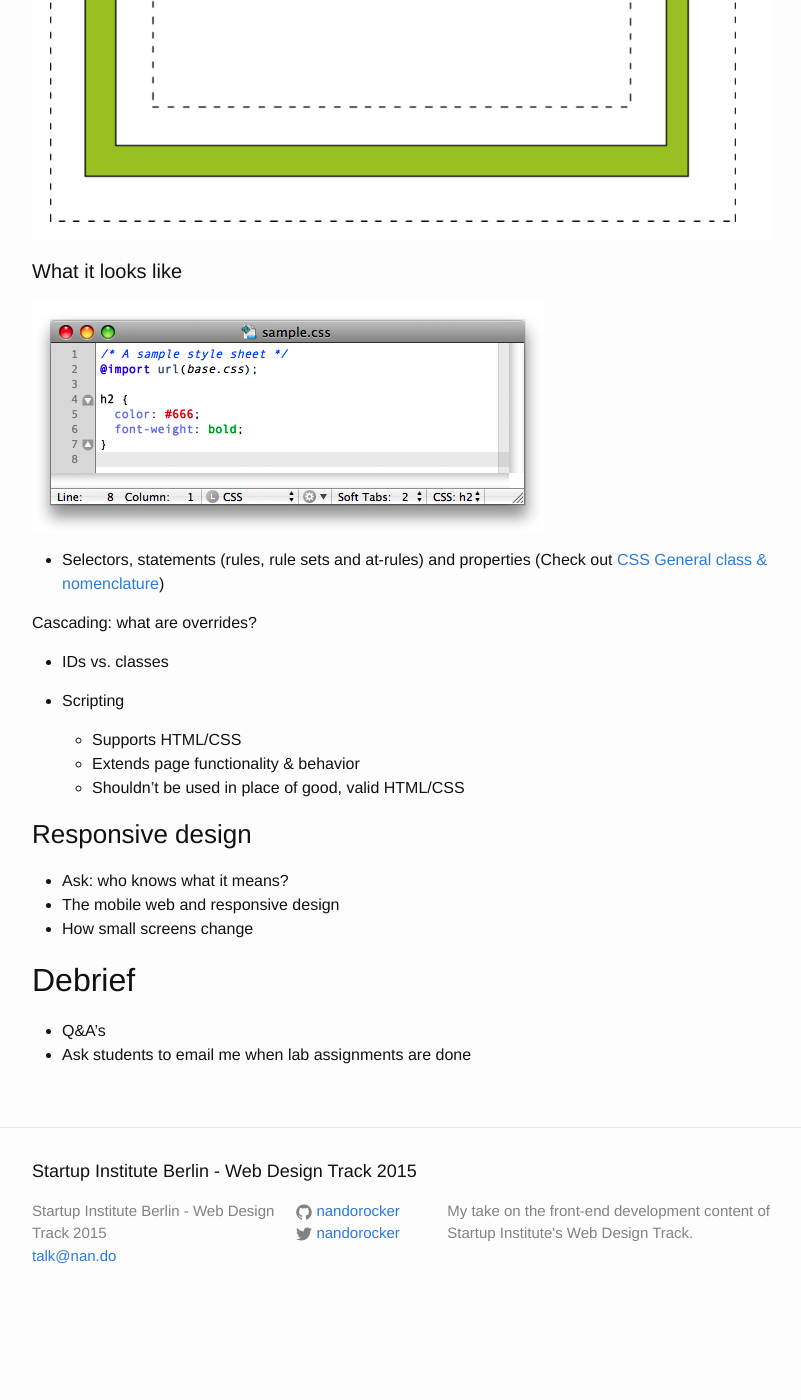
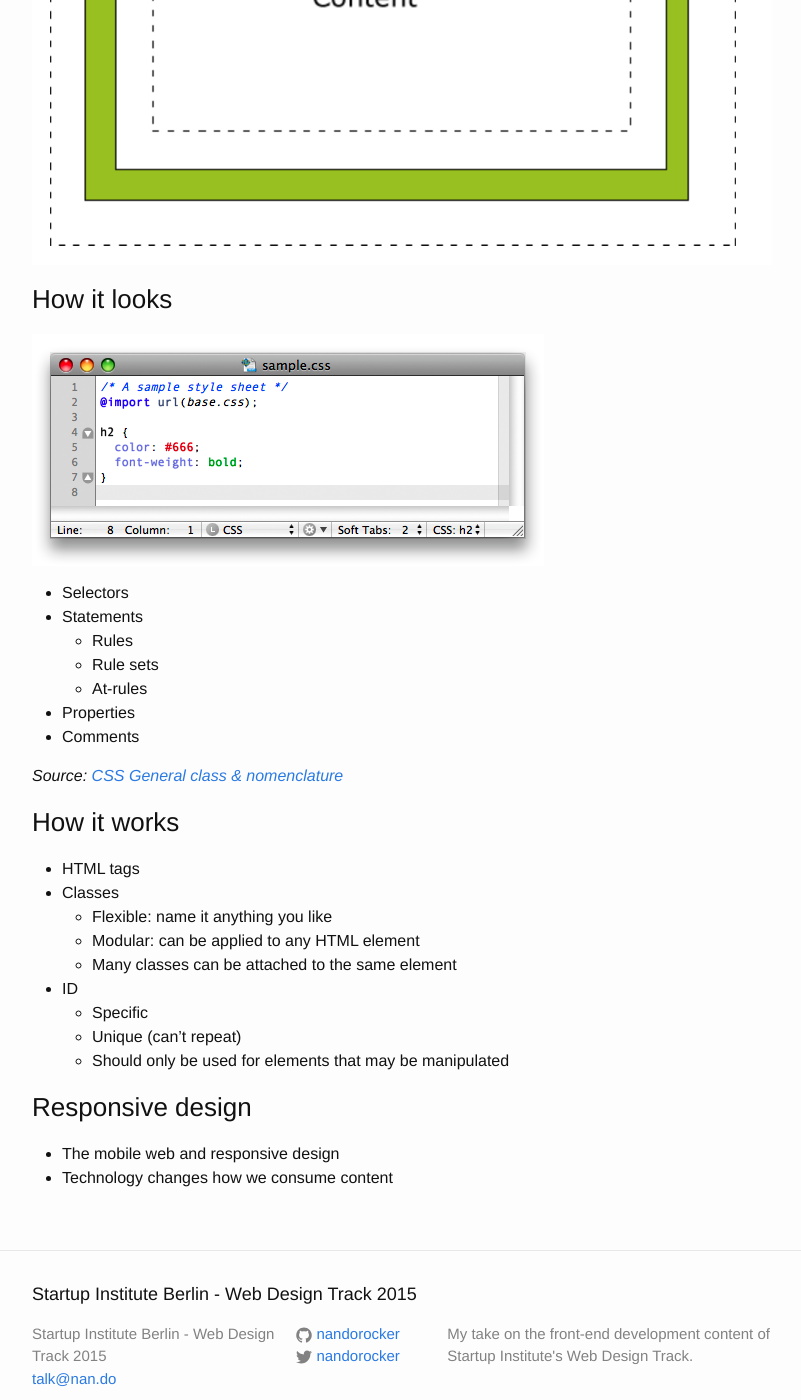
Before and after one commit to nandorocker/SIBer-WebDesign2015, a Jekyll site: the page built from Module01/_posts/2015-03-02-immersive.md, in a window 1280 px wide and 1400 px high, scrolled down 2732 px. Shown: the whole window, without its empty margins (238-1039 px from the left). Built offline with Jekyll 4.4.1, drawn with Linux system fonts in a browser that asks for light colours; Markdown is read by kramdown in place of the engine named in the settings; before the commit the page ends 4059 px from its top, so only the background shows below that; some of the changed text lies outside the part shown.

Commit message:
fixed URL for github, added content

```diff
--- a/Module01/_posts/2015-03-02-immersive.md
+++ b/Module01/_posts/2015-03-02-immersive.md
@@ -30,7 +30,7 @@ category: immersive
 
 - 1989 - Tim Berners-lee [invents](http://www.w3.org/History/1989/proposal.html) the **Web + HTML** at *CERN*
 
-![the www]({{ site.url }}assets/Module01/wwwdiagram.jpg)
+![the www]({{ site.url }}/assets/Module01/wwwdiagram.jpg)
 
 - 1993 - First Graphical Web Browser (Mosaic) made public
 - 1995 - "Commercial internet" begins
@@ -69,31 +70,38 @@ Early HTML mixed code & appearance:
 - Cascading = children inherit parent attributes (less repetition)
 - Box model allows great control of positioning
 
-![Box Model]({{ site.url }}assets/Module01/box_model.png)
+![Box Model]({{ site.url }}/assets/Module01/box_model.png)
 
 
-#### What it looks like
+### How it looks
 
-![Basic CSS]({{ site.url }}assets/Module01/syntax_nomenclature-diagram.png)
+![Basic CSS]({{ site.url }}/assets/Module01/syntax_nomenclature-diagram.png)
 
-- Selectors, statements (rules, rule sets and at-rules) and properties (Check out [CSS General class & nomenclature](http://reference.sitepoint.com/css/syntax))
+- Selectors
+- Statements
+	- Rules
+	- Rule sets
+	- At-rules
+- Properties
+- Comments
 
-Cascading: what are overrides?
-- IDs vs. classes
 
-- Scripting
-	- Supports HTML/CSS
-	- Extends page functionality & behavior
-	- Shouldn't be used in place of good, valid HTML/CSS
+*Source: [CSS General class & nomenclature](http://reference.sitepoint.com/css/syntax)*
+
+### How it works
+
+- HTML tags
+- Classes
+	- Flexible: name it anything you like
+	- Modular: can be applied to any HTML element
+	- Many classes can be attached to the same element
+
+- ID
+	- Specific
+	- Unique (can't repeat)
+	- Should only be used for elements that may be manipulated
 
 ### Responsive design
 
-- Ask: who knows what it means?
 - The mobile web and responsive design
-- How small screens change
-
-
-## Debrief
-
-- Q&A's
-- Ask students to email me when lab assignments are done
+- Technology changes how we consume content
--- a/_config.yml
+++ b/_config.yml
@@ -5,9 +5,9 @@ description: > # this means to ignore newlines until "baseurl:"
   My take on the front-end development content of Startup
   Institute's Web Design Track.
 
-baseurl: "" # the subpath of your site, e.g. /blog/
-#url: "http://nandorocker.github.io/SIBerWebDesign2015/" # the base hostname & protocol for your site
-url: http://localhost:4000/
+baseurl: "/SIBerWebDesign2015" # the subpath of your site, e.g. /blog/
+url: "http://nandorocker.github.io" # the base hostname & protocol for your site
+# url: http://localhost:4000
 twitter_username: nandorocker
 github_username:  nandorocker
 
```
Also changed, not shown: other parts of Module01/_posts/2015-03-02-immersive.md (+2 -1 lines).
